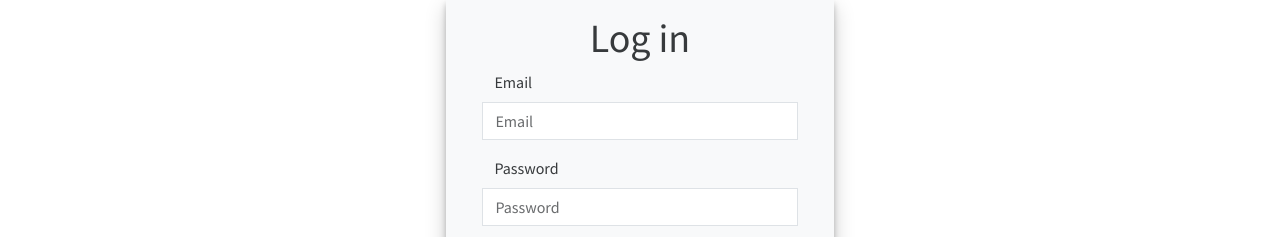
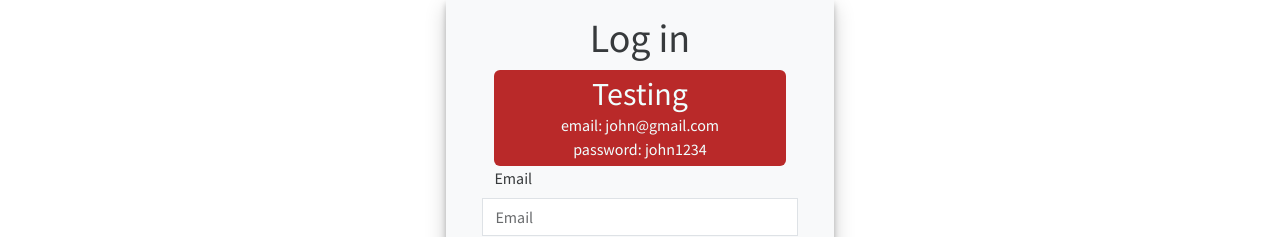
Before and after one commit to JoseGarcia1994/Ecommerce, a React (Vite) app: page /#/login in a window 1280 px wide. Shown: the part 155-392 px from the top of the page. Built offline with nearby package versions, Linux system fonts and the light colour scheme; no server answers.

Commit message:
Ecommerce v1.5

```diff
--- a/src/App.css
+++ b/src/App.css
@@ -186,3 +186,24 @@
     flex-direction: column;
     align-items: center;
 }
+
+.log__in-credentials {
+    background-color: rgb(185, 41, 41);
+    color: #f0ffff;
+    text-align: center;
+    border-radius: 6px;
+}
+
+.log__in-title {
+    padding-top: 5px;
+    margin-bottom: 0;
+}
+
+.log__in-email {
+    margin-bottom: 0;
+}
+
+.log__in-password {
+    margin-bottom: 0;
+    padding-bottom: 5px;
+}
--- a/src/components/AppNavbar.jsx
+++ b/src/components/AppNavbar.jsx
@@ -2,11 +2,13 @@ import Container from 'react-bootstrap/Container';
 import Nav from 'react-bootstrap/Nav';
 import Navbar from 'react-bootstrap/Navbar';
 import { Link, useNavigate } from 'react-router-dom';
+import { useSelector } from 'react-redux';
 import ShoppingCart from './ShoppingCart';
 import { useState } from 'react';
 
 const AppNavbar = () => {
 
+  const cart = useSelector(state => state.cart)
   const navigate = useNavigate()
   const [show, setShow] = useState(false);
   const handleClose = () => setShow(false);
@@ -28,9 +30,18 @@ const AppNavbar = () => {
           <Navbar.Toggle aria-controls="basic-navbar-nav" />
           <Navbar.Collapse id="basic-navbar-nav">
             <Nav className="me-auto d-flex w-100 justify-content-end">
-              <Nav.Link as={Link} to="/login" style={{ width : "100px" }}><i className='bx bx-user d-flex justify-content-center align-center bx-sm'></i></Nav.Link>
-              <Nav.Link as={Link} to="/purchases" style={{ width : "100px" }}><i className='bx bx-box d-flex justify-content-center align-center bx-sm'></i></Nav.Link>
-              <Nav.Link onClick={ () => handleShow()} style={{ width : "100px" }}><i className='bx bx-cart d-flex justify-content-center align-center bx-sm'></i></Nav.Link>
+              <Nav.Link
+              as={Link}
+              to="/login"
+              style={{ width : "100px" }}><i className='bx bx-user d-flex justify-content-center align-center bx-sm'></i></Nav.Link>
+              <Nav.Link
+              as={Link}
+              to="/purchases"
+              style={{ width : "100px" }}><i className='bx bx-box d-flex justify-content-center align-center bx-sm'></i></Nav.Link>
+              <Nav.Link
+              onClick={ () => handleShow()}
+              style={{ width : "100px" }}
+              ><i className='bx bx-cart d-flex justify-content-center align-center bx-sm'>{cart.length > 0 ? cart.length : ''}</i></Nav.Link>
             </Nav>
           </Navbar.Collapse>
         </Container>
--- a/src/components/ShoppingCart.jsx
+++ b/src/components/ShoppingCart.jsx
@@ -15,8 +15,6 @@ const ShoppingCart = ({ show, handleClose }) => {
 	const [showPurchaseConfirmation, setShowPurchaseConfirmation] = useState(false);
   	const closePurchaseConfirmation = () => setShowPurchaseConfirmation(false);
   	const shoowPurchaseConfirmation = () => setShowPurchaseConfirmation(true);
-
-
 
 	useEffect(() => {
 		dispatch(getCartThunk())
--- a/src/pages/Login.jsx
+++ b/src/pages/Login.jsx
@@ -6,7 +6,6 @@ import axios from 'axios';
 import { setIsLoading } from "../store/slices/isLoading.slice"
 import { useDispatch } from 'react-redux';
 import { useNavigate } from 'react-router-dom';
-
 
 const Login = () => {
 
@@ -50,6 +49,12 @@ const Login = () => {
 				<Form onSubmit={handleSubmit(submit)} className='p-3 px-5 login-container'>
 				<h1 className='text-center'>Log in</h1>
 
+				<div className='log__in-credentials'>
+					<h2 className='log__in-title'>Testing</h2>
+					<p className='log__in-email'>email: <span>john@gmail.com</span></p>
+					<p className='log__in-password'>password: <span>john1234</span></p>
+				</div>
+
 				<Form.Group as={Row} className="mb-3" controlId="formHorizontalEmail">
 					<Form.Label>
 						Email
--- a/src/pages/ProductDetail.jsx
+++ b/src/pages/ProductDetail.jsx
@@ -50,7 +50,6 @@ const ProductDetail = () => {
 		} else {
 			navigate("/login")
 		}
-
 	}
 
 	return (
@@ -152,6 +151,7 @@ const ProductDetail = () => {
 											variant="dark"
 											as={Link}
 											to={`/product/${product.id}`}
+											onClick={ () => setProduct(product) }
 										>
 											View details
 										</Button>
```
